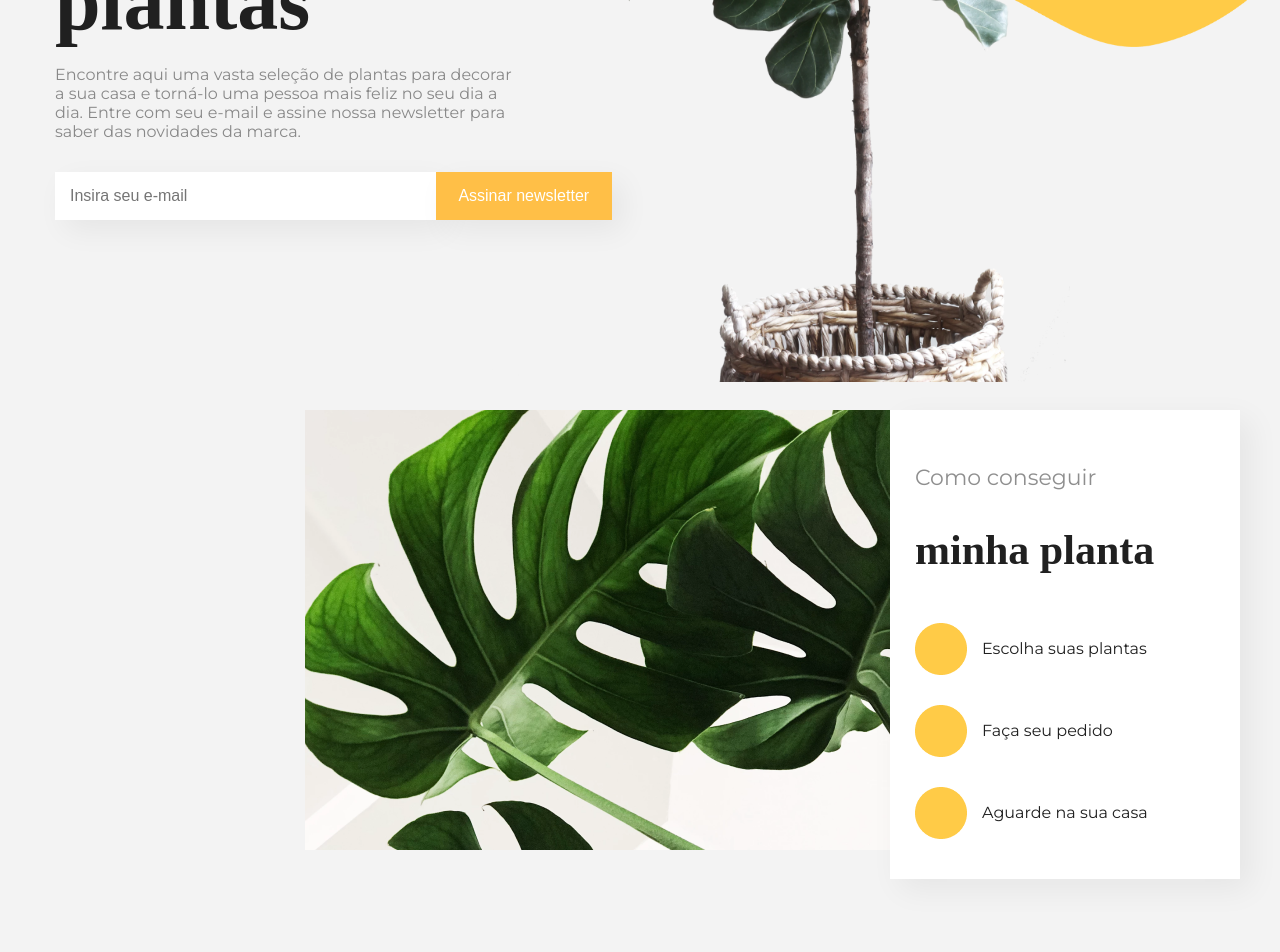
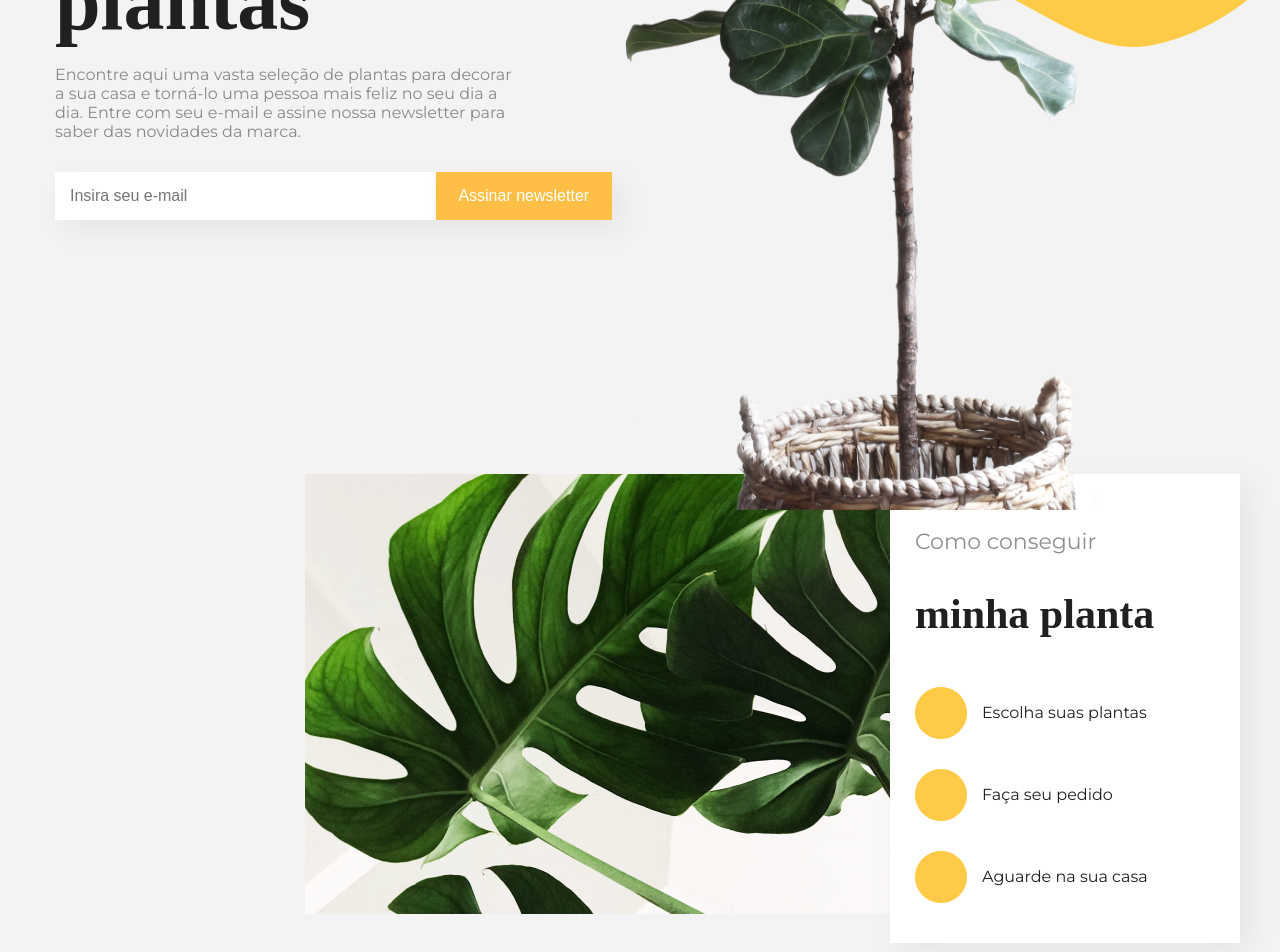
Before and after one commit to GustavoBento/casa-verde, a React (Create React App) app: page / in a window 1280 px wide. Shown: the part 380-1332 px from the top of the page. Built offline with nearby package versions, Linux system fonts and the light colour scheme; the HTML template or start-up script is replaced by a standard one; a web font is replaced by a local one.

Commit message:
fix: ajustando bugs no projeto.

```diff
--- a/src/components/AssinaturaNewsletter/AssinaturaNewsletter.module.css
+++ b/src/components/AssinaturaNewsletter/AssinaturaNewsletter.module.css
@@ -61,11 +61,11 @@
 
 .container__imagem {
   position: absolute;
-  background-image: url("assets/images/arvore.png");
+  background-image: url("assets/images/arvore-fundo.png");
   background-repeat: no-repeat;
   background-size: contain;
   height: 100vh;
-  right: 200px;
-  top: -140px;
+  right: 40px;
+  top: -50px;
   width: 50%;
 }
--- a/src/components/Planta/Planta.module.css
+++ b/src/components/Planta/Planta.module.css
@@ -1,7 +1,7 @@
 .container {
   display: flex;
   justify-content: end;
-  margin: 10em 0;
+  margin: 14em 0;
 }
 
 .conteudo {
```
Also changed, not shown: src/assets/images/arvore-fundo.png (added), src/assets/images/arvore.png (deleted).
